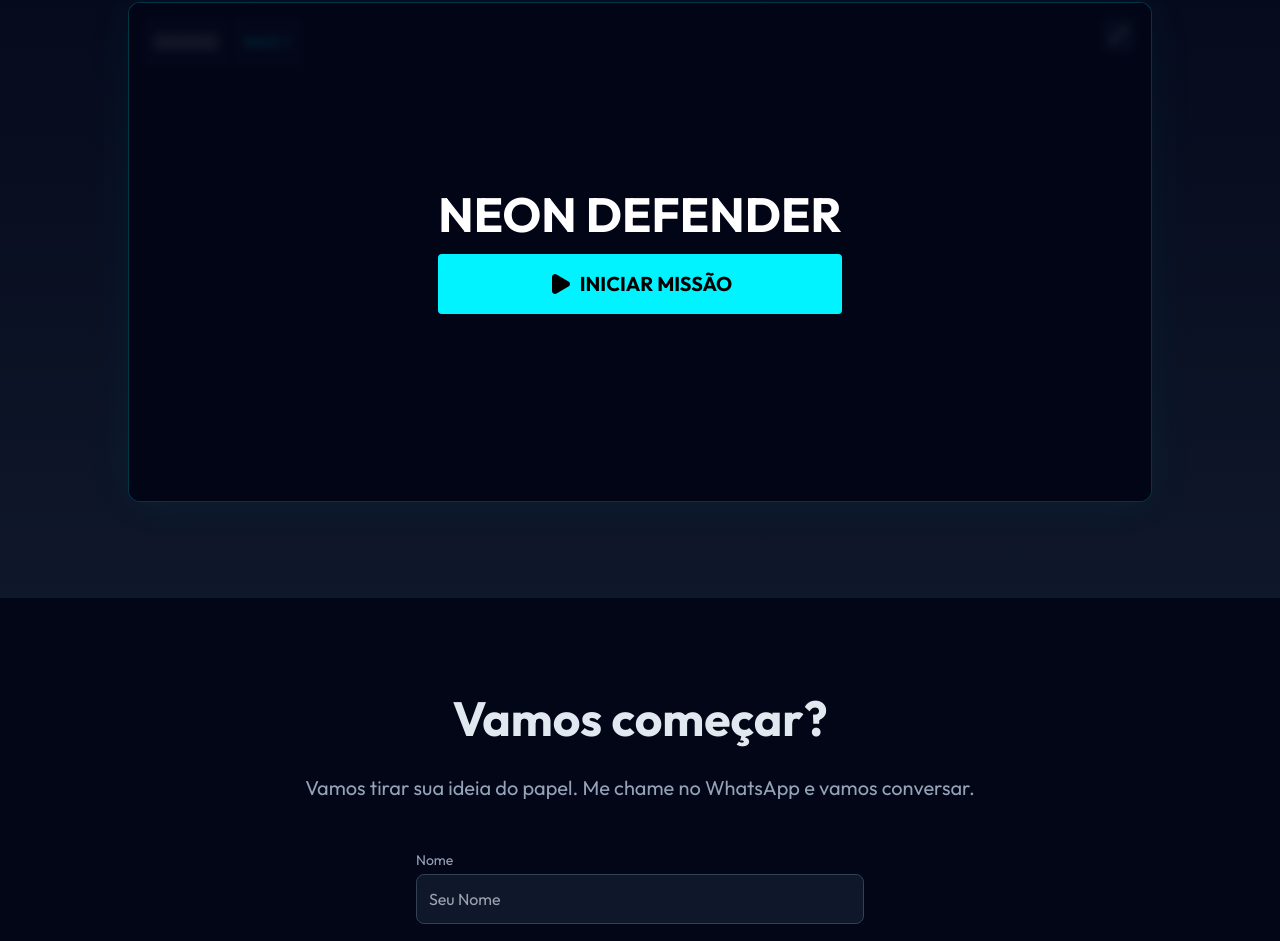
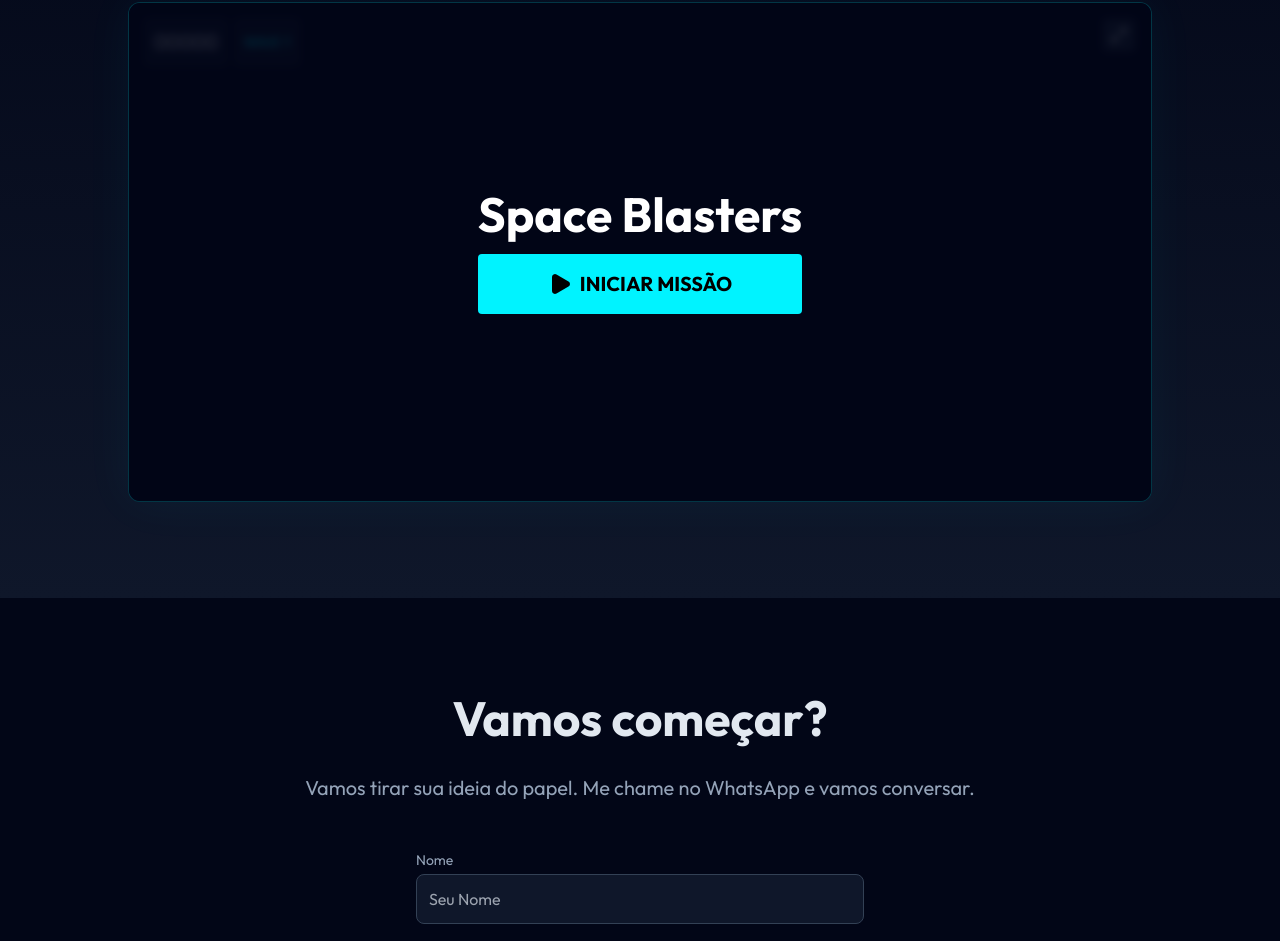
Before and after one commit to WillbioCloud/MeuPortif-lio, a React (Vite) app: page / in a window 1280 px wide. Shown: the part 4080-5021 px from the top of the page. Built offline with nearby package versions, Linux system fonts and the light colour scheme.

Commit message:
feat(translations): update game title from 'NEON DEFENDER' to 'Space Blasters'

```diff
--- a/translations.ts
+++ b/translations.ts
@@ -213,7 +213,7 @@ export const translations: Record<'en' | 'pt', TranslationData> = {
       gameOverScore: 'Final Score',
       legendDodge: 'Shoot Enemies',
       legendGet: 'Get Power-ups',
-      readyTitle: 'NEON DEFENDER',
+      readyTitle: 'Space Blasters',
       instructionMove: 'PC: WASD / Arrow Keys',
       instructionAvoid: 'Mobile: Left stick to Move',
       instructionCollect: 'Space or Tap right to Shoot',
@@ -370,7 +370,7 @@ export const translations: Record<'en' | 'pt', TranslationData> = {
       gameOverScore: 'Pontuação Final',
       legendDodge: 'Atire nos Inimigos',
       legendGet: 'Desvie dos Tiros',
-      readyTitle: 'NEON DEFENDER',
+      readyTitle: 'Space Blasters',
       instructionMove: 'PC: WASD ou Setas',
       instructionAvoid: 'Mobile: Direcional Esq',
       instructionCollect: 'Espaço ou Toque Dir. atira',
```
